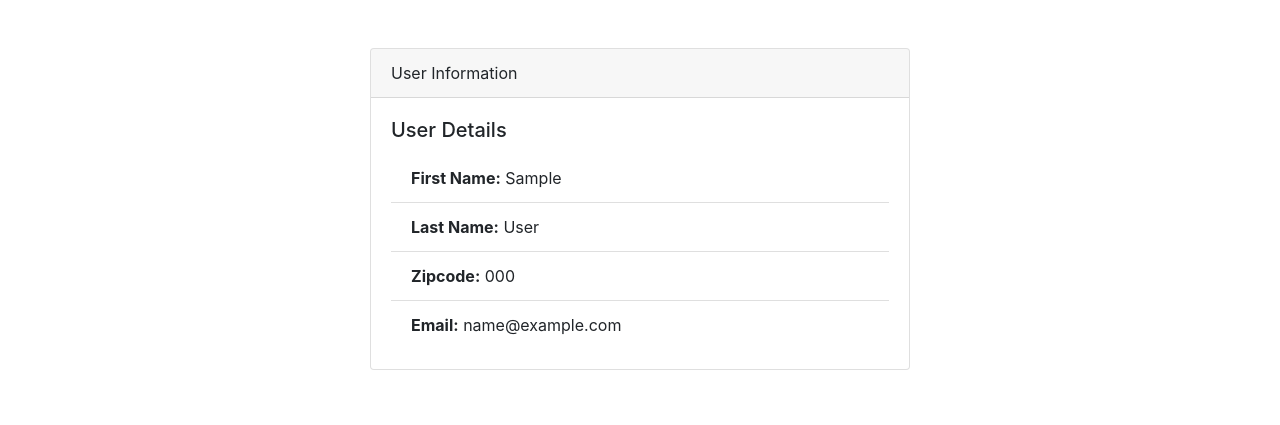
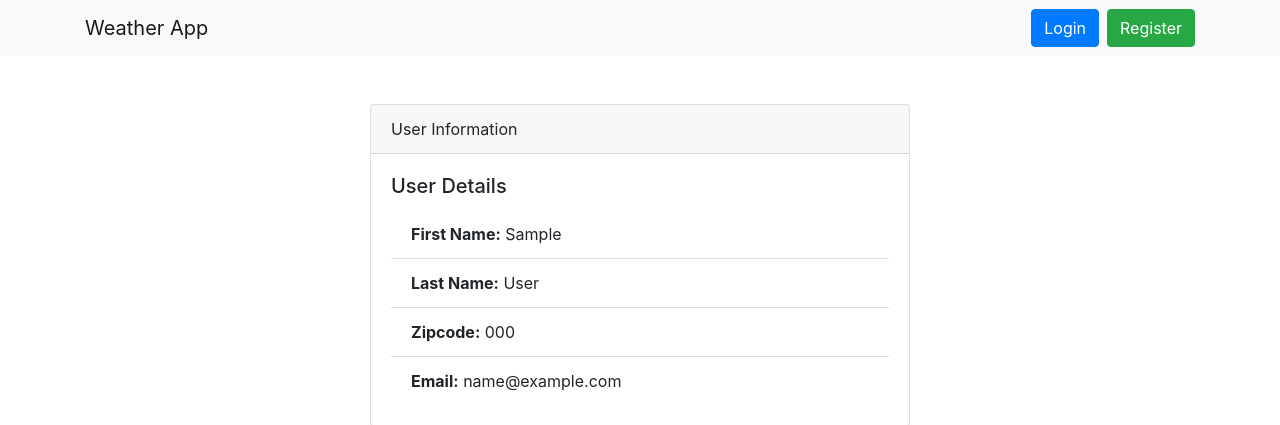
Before and after one commit to oliverthen/wx-app, a FastAPI app: template templates/user_info.html in a window 1280 px wide. Shown: the top 425 px of the page. Run offline with FastAPI, Linux system fonts and the light colour scheme; the template is opened without the code that fills it: most values are stand-ins (such as "Sample title", 1, 10 or a date in 2020); some libraries are stand-ins or nearby versions.

Commit message:
Final Edits

```diff
--- a/main.py
+++ b/main.py
@@ -1,8 +1,7 @@
-from fastapi import Depends, HTTPException, FastAPI, Form, Request
+from fastapi import Depends, FastAPI, Form, Request
 from decouple import config
 from fastapi.templating import Jinja2Templates
 from fastapi.responses import HTMLResponse
-from fastapi.security import OAuth2PasswordRequestForm
 
 from sqlmodel import Session, select
 
@@ -68,6 +67,7 @@ def get_location_name(latitude, longitude):
     return (response[0]["name"], response[0]["state"])
 
 def _process_data(zipcode=None, city=None, state=None):
+    """Returns tuple of variables to be displayed based on zipcode or city/state"""
 
     if zipcode is not None:
         (latitude, longitude) = get_lat_lon_zip(zipcode)
--- a/templates/user_info.html
+++ b/templates/user_info.html
@@ -7,6 +7,16 @@
 </head>
 
 <body>
+	<nav class="navbar navbar-expand-lg navbar-light bg-light">
+		<div class="container">
+			<a class="navbar-brand" href="/">Weather App</a>
+			<div class="d-flex">
+				<button class="btn btn-primary mr-2" onclick="location.href='/login'">Login</button>
+				<button class="btn btn-success" onclick="location.href='/register'">Register</button>
+			</div>
+		</div>
+	</nav>
+
 	<div class="container mt-5">
 		<div class="row">
 			<div class="col-md-6 offset-md-3">
```
Also changed, not shown: database.db.
